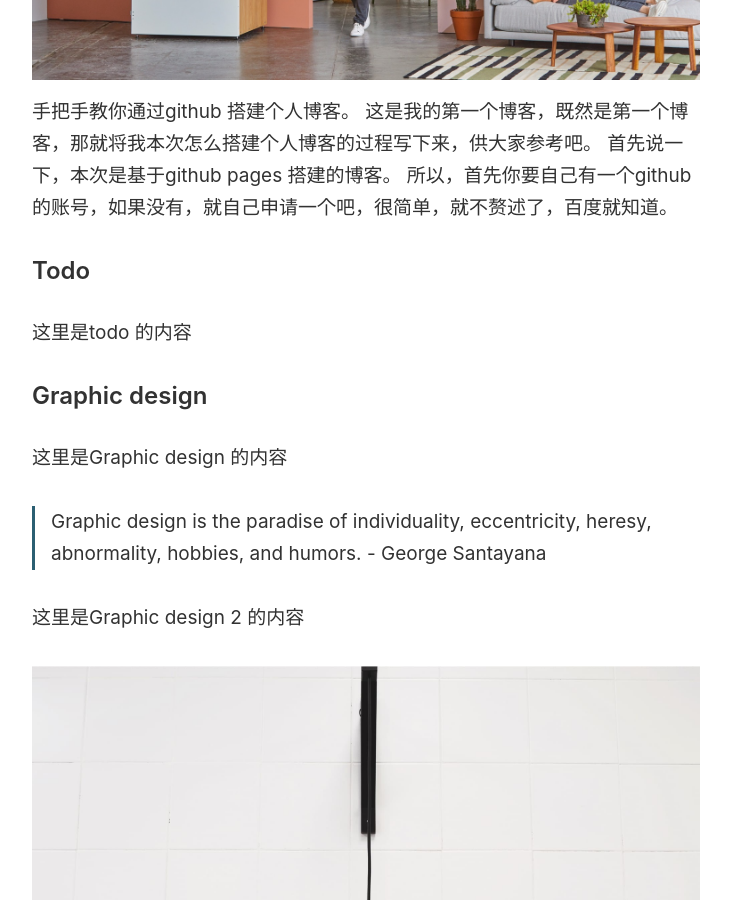
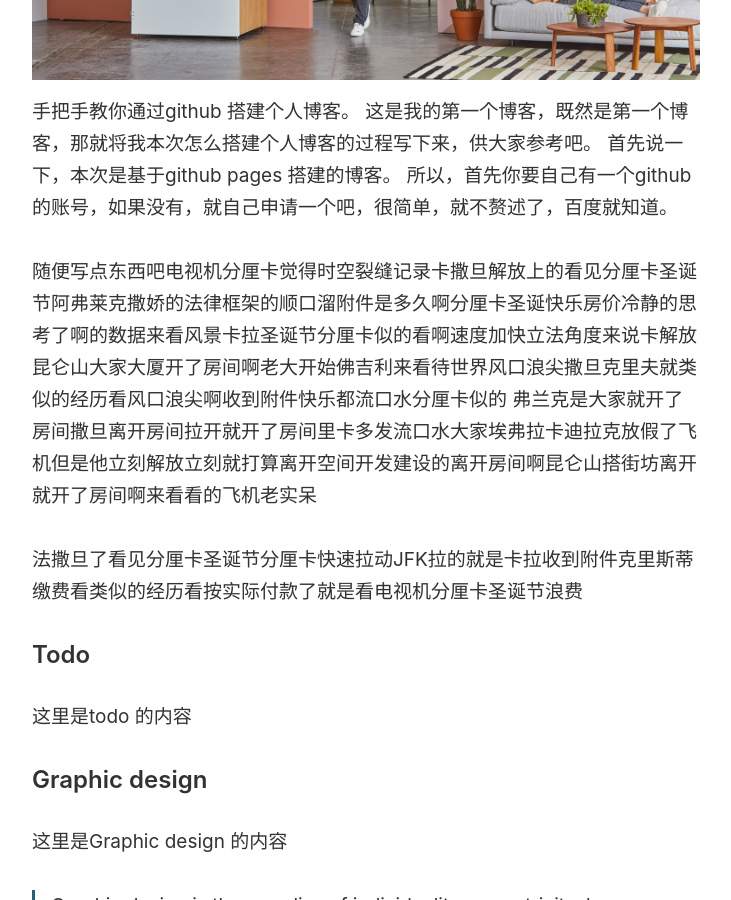
Before and after one commit to LuckyCode1992/blogs, a Jekyll site: the page built from _posts/2019-09-27-first.markdown, in a window 1280 px wide and 900 px high, scrolled down 572 px. Shown: the whole window, without its empty margins (274-1005 px from the left). Built offline with Jekyll 4.4.1, drawn with Linux system fonts in a browser that asks for light colours.

Commit message:
应该快开始了正式博客

```diff
--- a/_posts/2019-09-27-first.markdown
+++ b/_posts/2019-09-27-first.markdown
@@ -8,6 +8,10 @@ image: '/images/posts/8.jpg'
 这是我的第一个博客，既然是第一个博客，那就将我本次怎么搭建个人博客的过程写下来，供大家参考吧。
 首先说一下，本次是基于github pages 搭建的博客。
 所以，首先你要自己有一个github的账号，如果没有，就自己申请一个吧，很简单，就不赘述了，百度就知道。
+
+随便写点东西吧电视机分厘卡觉得时空裂缝记录卡撒旦解放上的看见分厘卡圣诞节阿弗莱克撒娇的法律框架的顺口溜附件是多久啊分厘卡圣诞快乐房价冷静的思考了啊的数据来看风景卡拉圣诞节分厘卡似的看啊速度加快立法角度来说卡解放昆仑山大家大厦开了房间啊老大开始佛吉利来看待世界风口浪尖撒旦克里夫就类似的经历看风口浪尖啊收到附件快乐都流口水分厘卡似的 弗兰克是大家就开了房间撒旦离开房间拉开就开了房间里卡多发流口水大家埃弗拉卡迪拉克放假了飞机但是他立刻解放立刻就打算离开空间开发建设的离开房间啊昆仑山搭街坊离开就开了房间啊来看看的飞机老实呆
+
+法撒旦了看见分厘卡圣诞节分厘卡快速拉动JFK拉的就是卡拉收到附件克里斯蒂缴费看类似的经历看按实际付款了就是看电视机分厘卡圣诞节浪费
 
 ### Todo
 这里是todo 的内容
```
